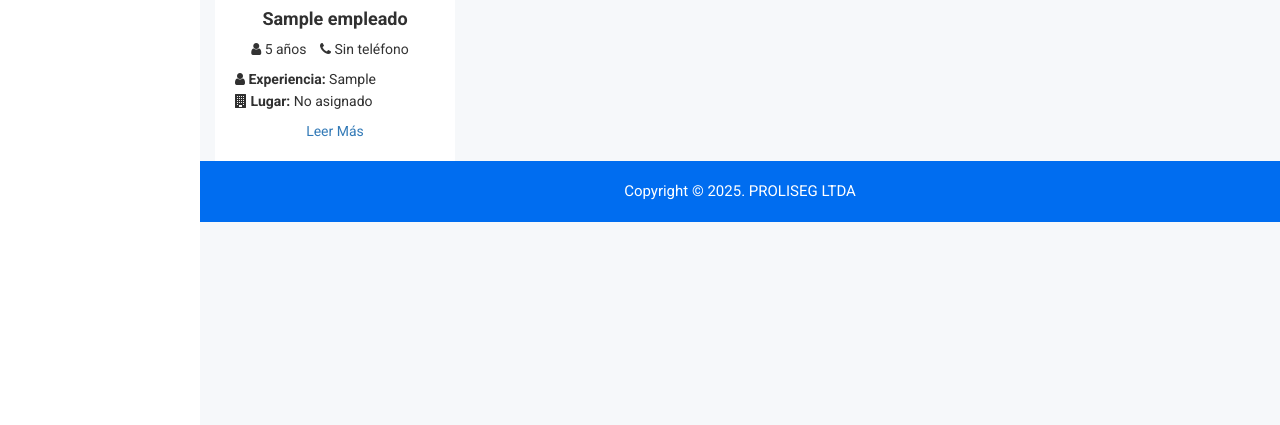
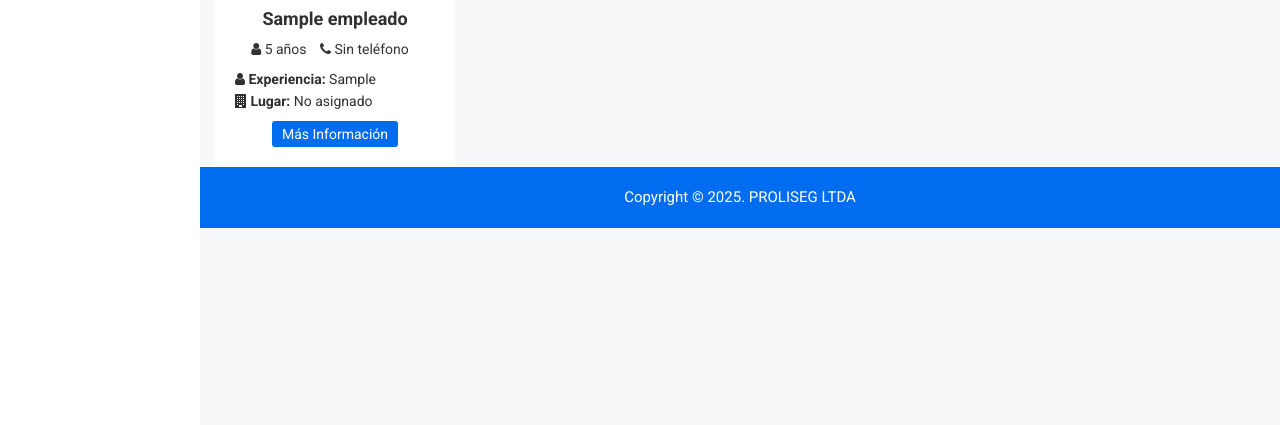
Before and after one commit to Javisolarte/prolisegeempleados, a PHP site: page /todos-empleados.php in a window 1280 px wide. Shown: the part 375-800 px from the top of the page. Run offline with PHP 8.4, Linux system fonts and the light colour scheme; tables that the repository leaves empty or names only in its code hold one stand-in row (values such as "Sample post"); some web fonts are replaced.

Commit message:
ver empleados redirige button

```diff
--- a/todos-empleados.php
+++ b/todos-empleados.php
@@ -305,9 +305,11 @@ if ($resultado && $resultado->num_rows > 0) {
                     <p><span><i class="fa fa-user"></i></span> <b>Experiencia:</b> ' . $experiencia . '</p>
                     <p><span><i class="fa fa-building"></i></span> <b>Lugar:</b> ' . $lugar . '</p>
                 </div>
-                <div class="product-buttons text-center">
-                    <a href="perfil-empleado.php?cedula=' . $cedula . '" class="button-default cart-btn">Leer Más</a>
-                </div>
+               <div class="product-buttons text-center">
+                        <a href="perfil-empleado.php?cedula=' . $cedula . '">
+                            <button type="button" class="button-default cart-btn">Más Información</button>
+                        </a>
+                    </div>
             </div>
         </div>';
     }
```
